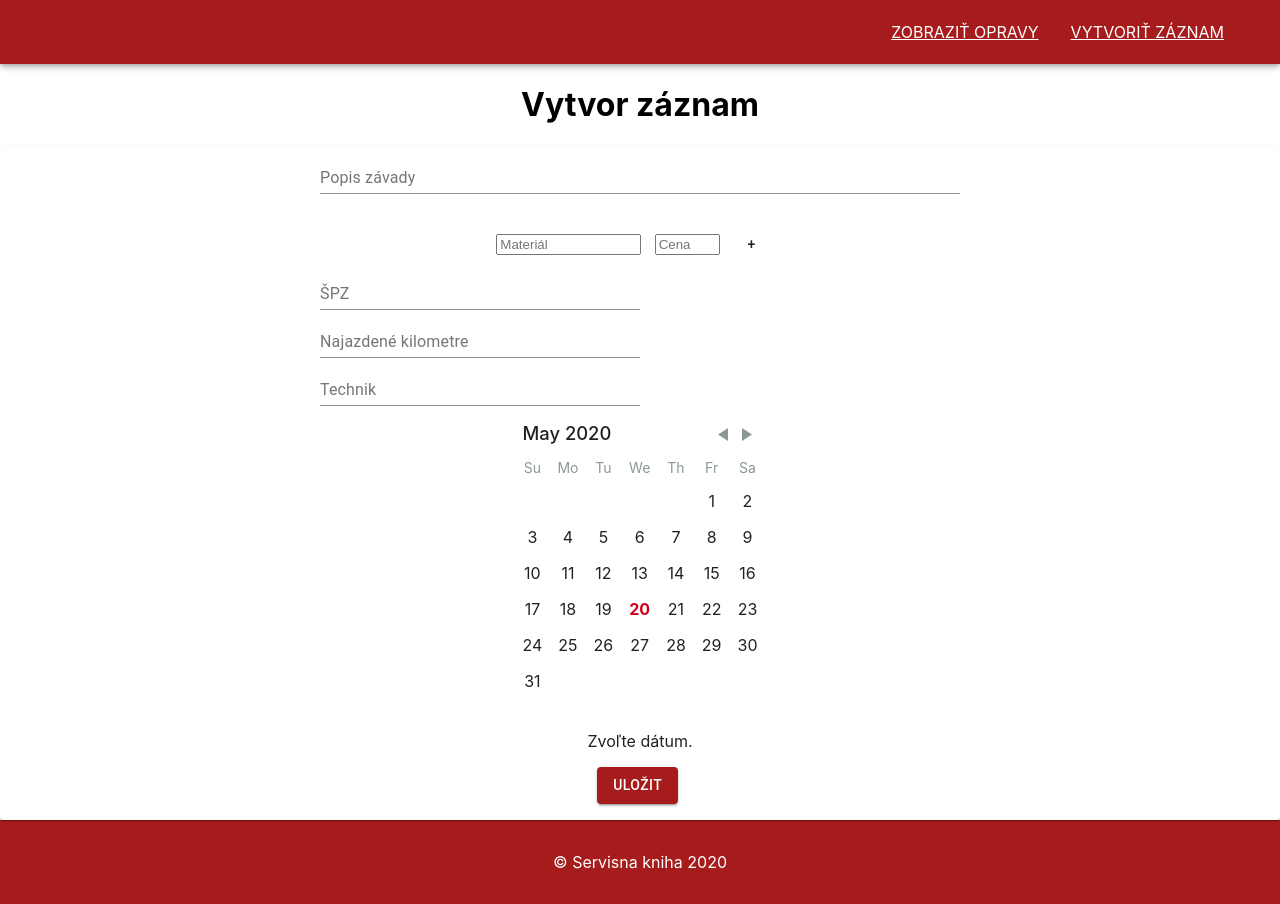
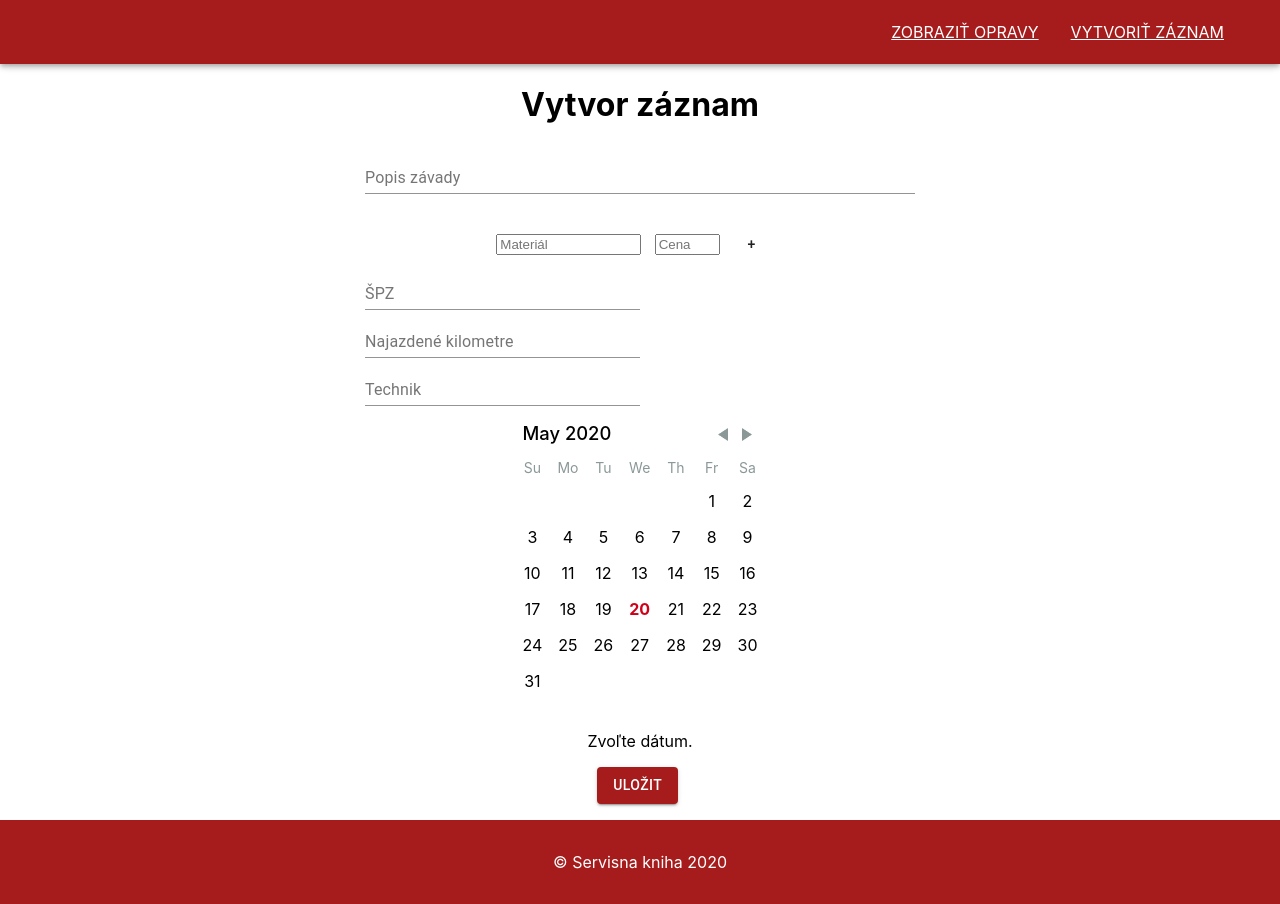
Before and after one commit to MashuSan/CarRepairs, a React (Create React App) app in the folder src/frontend-sbook/: page /createService in a window 1280 px wide. Built offline with nearby package versions, Linux system fonts and the light colour scheme.

Commit message:
Fix done

```diff
--- a/src/frontend-sbook/src/components/Footer.css
+++ b/src/frontend-sbook/src/components/Footer.css
@@ -7,4 +7,6 @@ footer{
 
 main{
     min-height: 36.45em;
+    max-width: 1100px;
+    margin: auto;
 }
--- a/src/frontend-sbook/src/pages/Record.js
+++ b/src/frontend-sbook/src/pages/Record.js
@@ -47,7 +47,6 @@ class CompanyAccount extends React.Component {
     render() {
         return (<main>
             <h1>Vytvor záznam</h1>
-            <Card className="profileBase">
             <AboutUsPrivateSection
                 updateInput={this.updateInput}
             />
@@ -70,7 +69,6 @@ class CompanyAccount extends React.Component {
                 databaseId={""}
                 saveData={this.saveData}
             />
-            </Card>
         </main>)
     }
 
--- a/src/frontend-sbook/src/pages/RecordPreview.js
+++ b/src/frontend-sbook/src/pages/RecordPreview.js
@@ -38,7 +38,6 @@ class RecordView extends React.Component {
                     pushToHistory={(path) => this.props.history.push(path)}
                 />
             </If>
-
         </main>);
     }
 }
@@ -47,8 +46,7 @@ export default withRouter(RecordView);
 
 
 function RecordDetail(props) {
-    return (<Card className="internshipDetail">
-        <div className="internshipDetailContent basic-ahref">
+    return <div>
         <h1>Detail opravy</h1>
         <div className={"infoLabel"} title={"Dátum opravy a meno technika"}>
             <Icon icon={faCalendarDay}/>
@@ -66,11 +64,8 @@ function RecordDetail(props) {
         <span><h3>Popis závady: </h3></span>
         <p>{props.description}</p>
         <span><h3>Použité materiály: </h3></span>
-            { props.materials.map((m) => <p>{ m.material } {" "} { m.price } </p>)}
-
-        </div>
-
-    </Card>);
+        {props.materials.map((m) => <p>{m.material} {" "} {m.price} </p>)}
+    </div>;
 }
 
 function Icon(props) {
```
Lines whose indentation alone changed are shown as unchanged.
